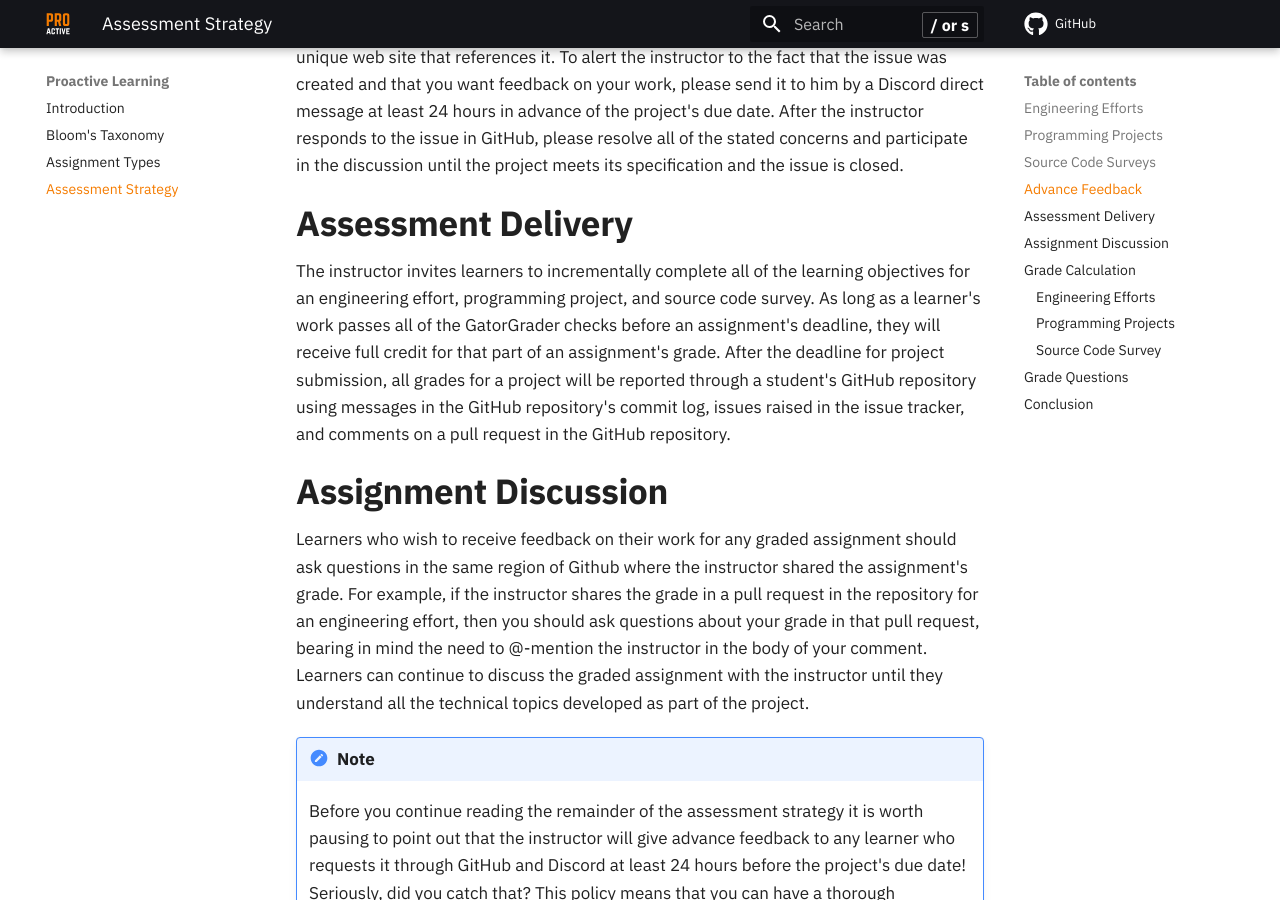
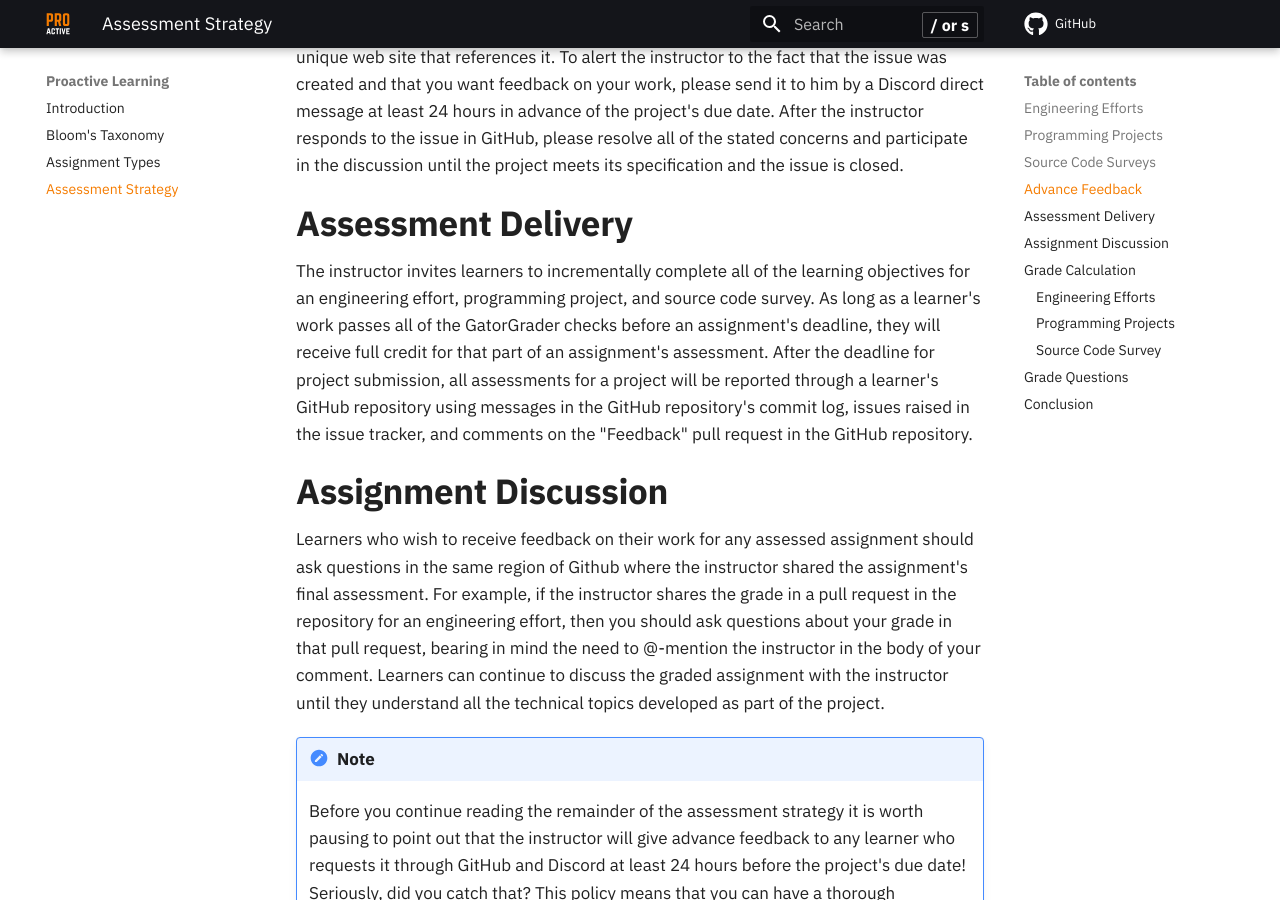
Before and after one commit to ProactiveProgrammers/www.proactiveprogrammers.com, an MkDocs documentation site: the page built from docs/proactive-learning/assessment-strategy.md, in a window 1280 px wide and 900 px high, scrolled down 3386 px. Built offline with MkDocs 1.6.1 and Material for MkDocs 9.7.7, drawn with Linux system fonts in a browser that asks for light colours; comment, search, counter and statistics services are not loaded.

Commit message:
refactor: Improve sentences in assessment-strategy about assessment.

```diff
--- a/docs/proactive-learning/assessment-strategy.md
+++ b/docs/proactive-learning/assessment-strategy.md
@@ -160,21 +160,21 @@ The instructor invites learners to incrementally complete all of the learning
 objectives for an engineering effort, programming project, and source code
 survey. As long as a learner's work passes all of the GatorGrader checks before
 an assignment's deadline, they will receive full credit for that part of an
-assignment's grade. After the deadline for project submission, all grades for a
-project will be reported through a student's GitHub repository using messages in
-the GitHub repository's commit log, issues raised in the issue tracker, and
-comments on a pull request in the GitHub repository.
+assignment's assessment. After the deadline for project submission, all
+assessments for a project will be reported through a learner's GitHub repository
+using messages in the GitHub repository's commit log, issues raised in the issue
+tracker, and comments on the "Feedback" pull request in the GitHub repository.
 
 ## Assignment Discussion
 
-Learners who wish to receive feedback on their work for any graded assignment
+Learners who wish to receive feedback on their work for any assessed assignment
 should ask questions in the same region of Github where the instructor shared
-the assignment's grade. For example, if the instructor shares the grade in a
-pull request in the repository for an engineering effort, then you should ask
-questions about your grade in that pull request, bearing in mind the need to
-@-mention the instructor in the body of your comment. Learners can continue to
-discuss the graded assignment with the instructor until they understand all the
-technical topics developed as part of the project.
+the assignment's final assessment. For example, if the instructor shares the
+grade in a pull request in the repository for an engineering effort, then you
+should ask questions about your grade in that pull request, bearing in mind the
+need to @-mention the instructor in the body of your comment. Learners can
+continue to discuss the graded assignment with the instructor until they
+understand all the technical topics developed as part of the project.
 
 --8<-- "includes/admonitions/admonish-feedback.md"
 
```
